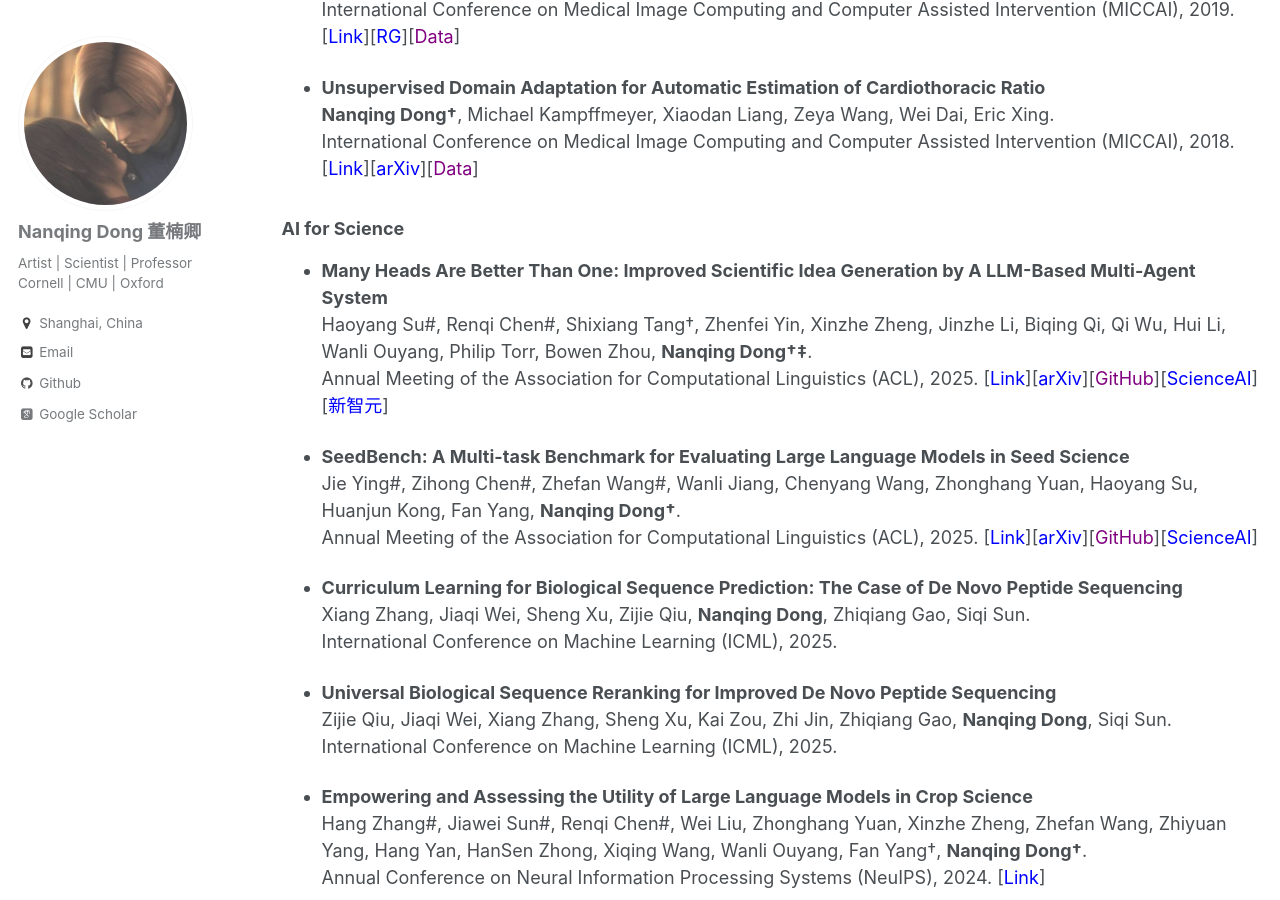
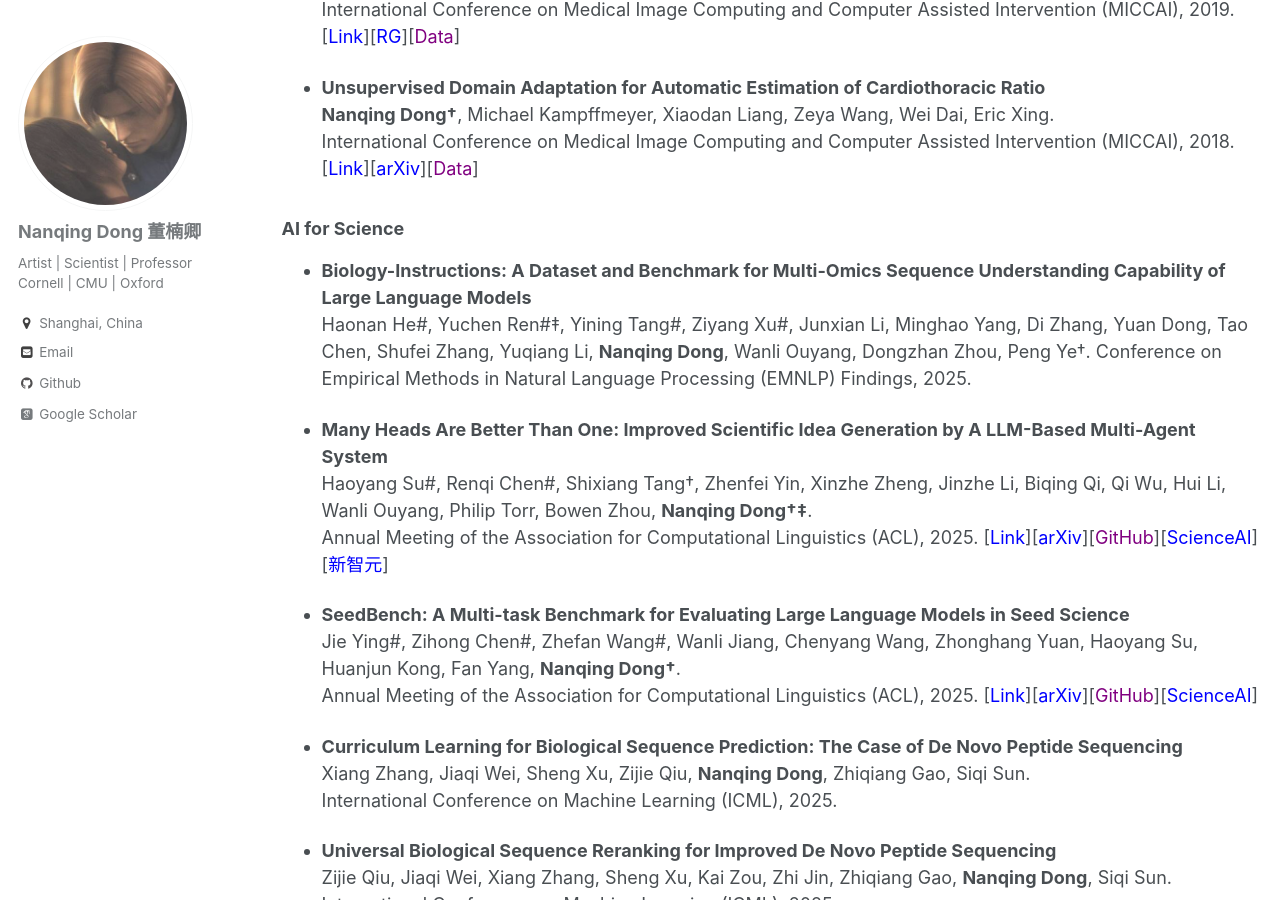
Before and after one commit to eveningdong/eveningdong.github.io, a Jekyll site: the page built from _pages/publication.md, in a window 1280 px wide and 900 px high, scrolled down 3890 px. Built offline with Jekyll 4.4.1, drawn with Linux system fonts in a browser that asks for light colours; some web fonts are replaced.

Commit message:
Update publication.md

```diff
--- a/_pages/publication.md
+++ b/_pages/publication.md
@@ -132,6 +132,10 @@ The research topics are listed in alphabetical order.
 
 
 ### AI for Science
+* **Biology-Instructions: A Dataset and Benchmark for Multi-Omics Sequence Understanding Capability of Large Language Models**
+  Haonan He#, Yuchen Ren#‡, Yining Tang#, Ziyang Xu#, Junxian Li, Minghao Yang, Di Zhang, Yuan Dong, Tao Chen, Shufei Zhang, Yuqiang Li, **Nanqing Dong**, Wanli Ouyang, Dongzhan Zhou, Peng Ye†.
+  Conference on Empirical Methods in Natural Language Processing (EMNLP) Findings, 2025.
+
 * **Many Heads Are Better Than One: Improved Scientific Idea Generation by A LLM-Based Multi-Agent System**
   Haoyang Su#, Renqi Chen#, Shixiang Tang†, Zhenfei Yin, Xinzhe Zheng, Jinzhe Li, Biqing Qi, Qi Wu, Hui Li, Wanli Ouyang, Philip Torr, Bowen Zhou, **Nanqing Dong†‡**.
   Annual Meeting of the Association for Computational Linguistics (ACL), 2025. [[<span style="color:blue">Link</span>]](https://aclanthology.org/2025.acl-long.1368/)[[<span style="color:blue">arXiv</span>]](https://arxiv.org/abs/2410.09403)[[<span style="color:purple">GitHub</span>]](https://github.com/open-sciencelab/Virtual-Scientists)[[<span style="color:blue">ScienceAI</span>]](https://mp.weixin.qq.com/s/6qhshDFds3AFT97rdYJkRg)[[<span style="color:blue">新智元</span>]](https://mp.weixin.qq.com/s/KCZKBVi0iy-035_NlHWIeg)
```
